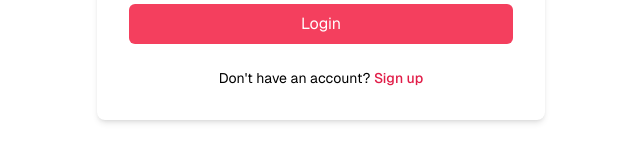
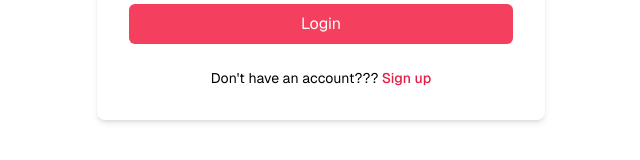
Before and after one commit to dindanurhalisa/almed, a Next.js app: page /login in a window 1280 px wide. Shown: the part 464-624 px from the top of the page, without its empty margins (319-959 px from the left). Built offline with nearby package versions, Linux system fonts and the light colour scheme.

Commit message:
update login

```diff
--- a/src/app/(public)/login/page.tsx
+++ b/src/app/(public)/login/page.tsx
@@ -93,7 +93,7 @@ const LoginPage = () => {
           </form>
 
           <div className="text-center text-sm">
-            <span className="text-gray-600">Don't have an account? </span>
+            <span className="text-gray-600">Don't have an account??? </span>
             <Link href="/register" className="font-medium text-rose-600 hover:text-rose-500">
               Sign up
             </Link>
```
